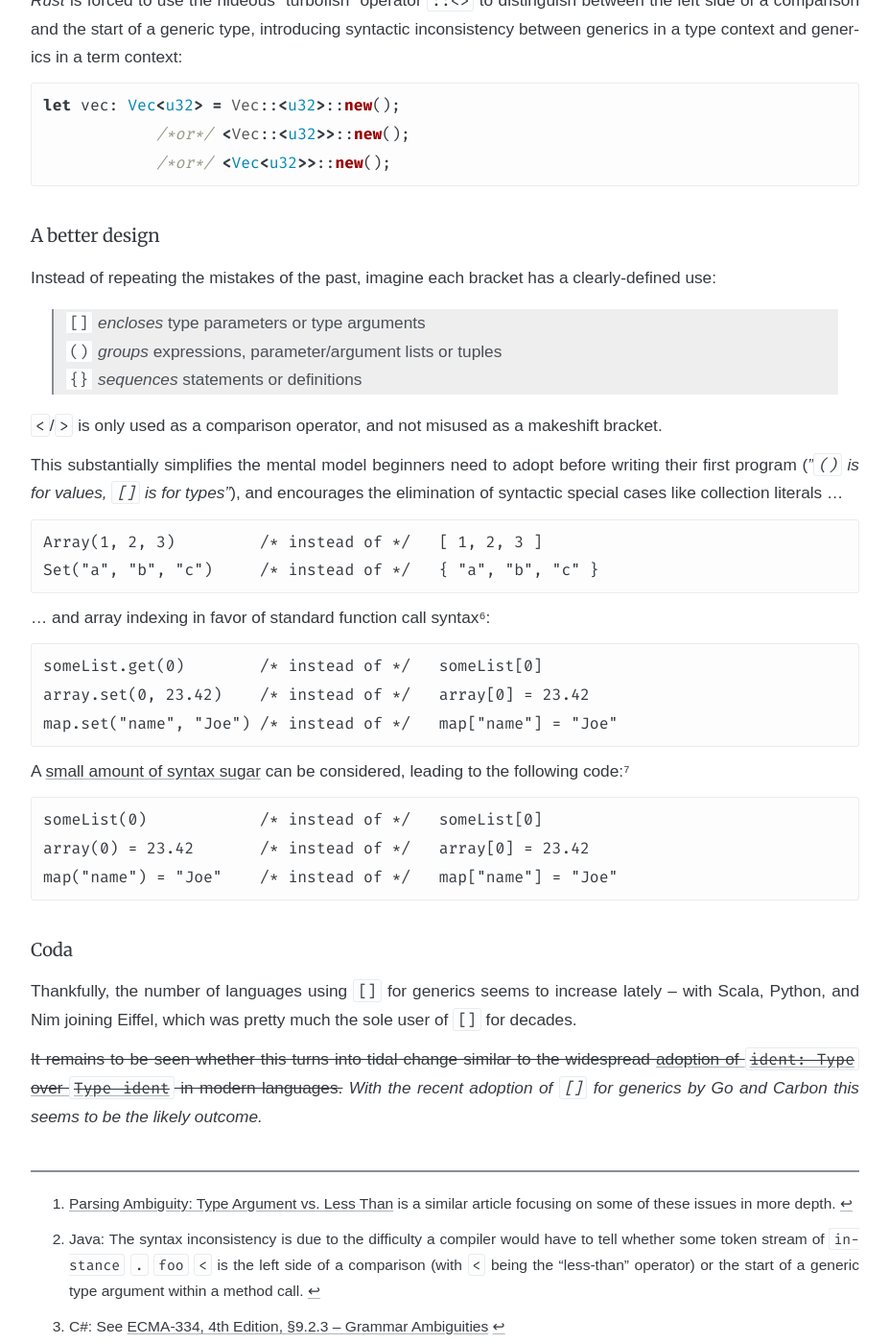
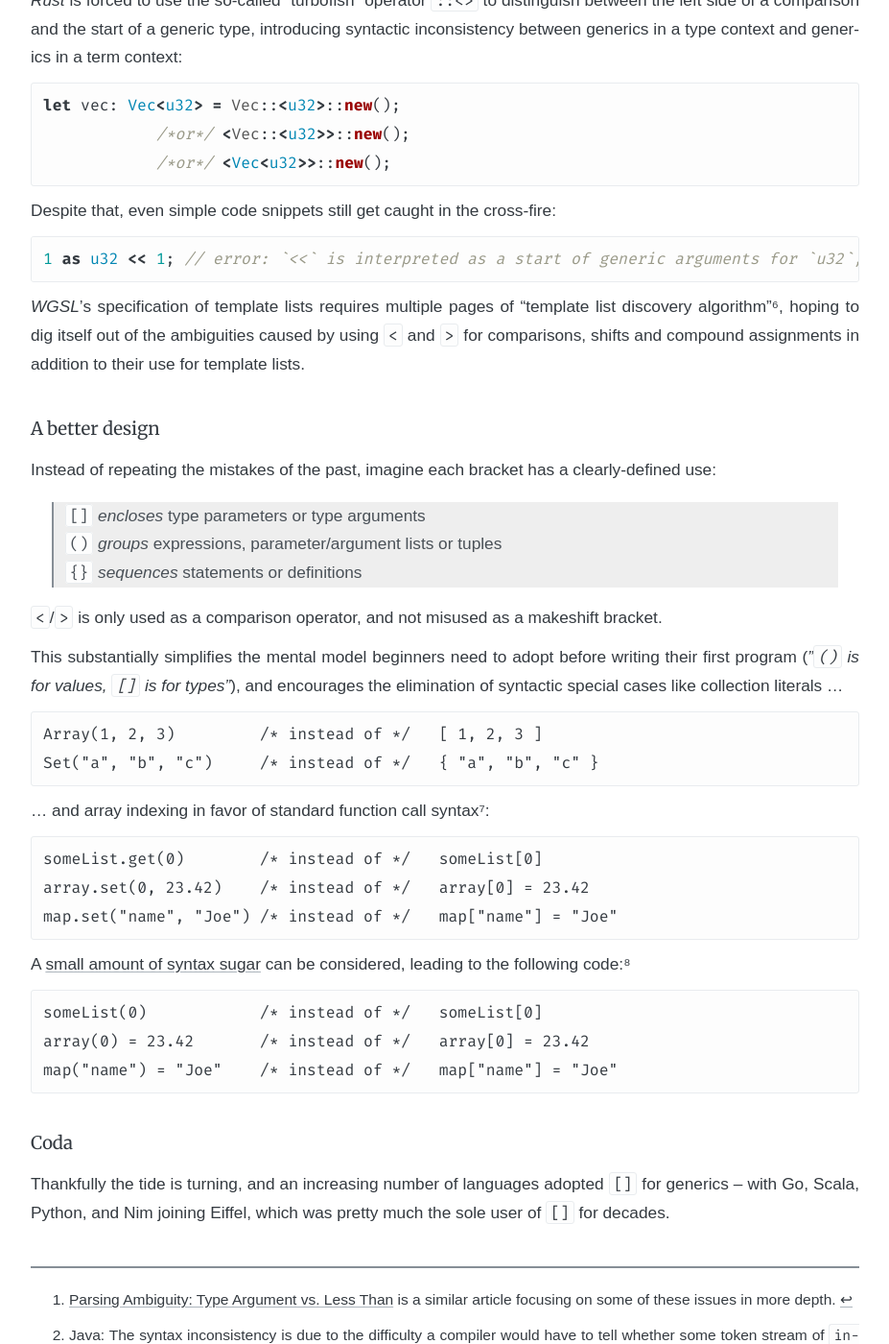
Before and after one commit to soc/soc.me, a Jekyll site: the page built from _languages/stop-using-angle-brackets-for-generics.md, in a window 1280 px wide and 1400 px high, scrolled down 1194 px. Shown: the whole window at 96% size, without its empty margins (176-1103 px from the left). Built offline with Jekyll 4.4.1, drawn with Linux system fonts in a browser that asks for light colours; some web fonts are replaced; some of the changed text lies outside the part shown.

Commit message:
add WGSL to "Stop Using `<>` for Generics" article

````diff
--- a/_languages/stop-using-angle-brackets-for-generics.md
+++ b/_languages/stop-using-angle-brackets-for-generics.md
@@ -42,15 +42,24 @@ The only issue addressed by the C++ committee after decades was the requirement
 nested closing generics to allow the compiler to distinguish between the right-shift operator `>>`
 and the end of a nested generic type definition.[^cpp2] All other issues appear to be unfixable.
 
-_Rust_ is forced to use the hideous "turbofish" operator `::<>` to distinguish between the left side of a
-comparison and the start of a generic type, introducing syntactic inconsistency between generics in
-a type context and generics in a term context:
+_Rust_ is forced to use the so-called "turbofish" operator `::<>` to distinguish between the left
+side of a comparison and the start of a generic type, introducing syntactic inconsistency between
+generics in a type context and generics in a term context:
 
 ```rust
 let vec: Vec<u32> = Vec::<u32>::new();
             /*or*/ <Vec::<u32>>::new();
             /*or*/ <Vec<u32>>::new();
 ```
+Despite that, even simple code snippets still get caught in the cross-fire:
+
+```rust
+1 as u32 << 1; // error: `<<` is interpreted as a start of generic arguments for `u32`, not a shift
+```
+
+_WGSL_'s specification of template lists requires multiple pages of "template list discovery algorithm"[^wgsl],
+hoping to dig itself out of the ambiguities caused by using `<` and `>` for comparisons, shifts and
+compound assignments in addition to their use for template lists.
 
 #### A better design
 
@@ -88,12 +97,8 @@ map("name") = "Joe"    /* instead of */   map["name"] = "Joe"
 
 #### Coda
 
-Thankfully, the number of languages using `[]` for generics seems to increase lately –
-with Scala, Python, and Nim joining Eiffel, which was pretty much the sole user of `[]` for decades.
-
-~~It remains to be seen whether this turns into tidal change similar to the widespread
-[adoption of `ident: Type` over `Type ident`](https://soc.me/languages/type-annotations) in modern languages.~~
-_With the recent adoption of `[]` for generics by Go and Carbon this seems to be the likely outcome._
+Thankfully the tide is turning, and an increasing number of languages adopted `[]` for generics –
+with Go, Scala, Python, and Nim joining Eiffel, which was pretty much the sole user of `[]` for decades.
 
 
 [^related]: [Parsing Ambiguity: Type Argument vs. Less Than](https://keleshev.com/parsing-ambiguity-type-argument-v-less-than) is a similar article focusing on some of these issues in more depth.
@@ -101,6 +106,7 @@ _With the recent adoption of `[]` for generics by Go and Carbon this seems to be
 [^csharp]: C#: See [ECMA-334, 4th Edition, §9.2.3 – Grammar Ambiguities](https://www.ecma-international.org/publications/files/ECMA-ST/Ecma-334.pdf)
 [^cpp1]: C++: See [What are all the syntax problems introduced by the usage of angle brackets in C++ templates?](https://stackoverflow.com/questions/7304699/what-are-all-the-syntax-problems-introduced-by-the-usage-of-angle-brackets-in-c)
 [^cpp2]: C++: See [Wikipedia – C++11 right angle bracket](https://en.wikipedia.org/wiki/C%2B%2B11#Right_angle_bracket)
+[^wgsl]: WebGPU Shading Language: See[Specification – 3.9 Template Lists](https://www.w3.org/TR/WGSL/#template-lists-sec)
 [^javalit]: Java pretty much abandoned arrays – they never integrated them with collections in 1.2, let alone generics in 1.5.
 [^jslit]: JavaScript stopped giving out new collection literals almost immediately after its first release – no collection type added since received its own literals (`Set`, `Map`, `ByteBuffer`, ...).
 [^nim]: Nim uses `[]` for generics, but employs [a hack to _also_ use `[]` for lookup](https://nim-lang.org/docs/manual.html#procedures-method-call-syntax).
````
